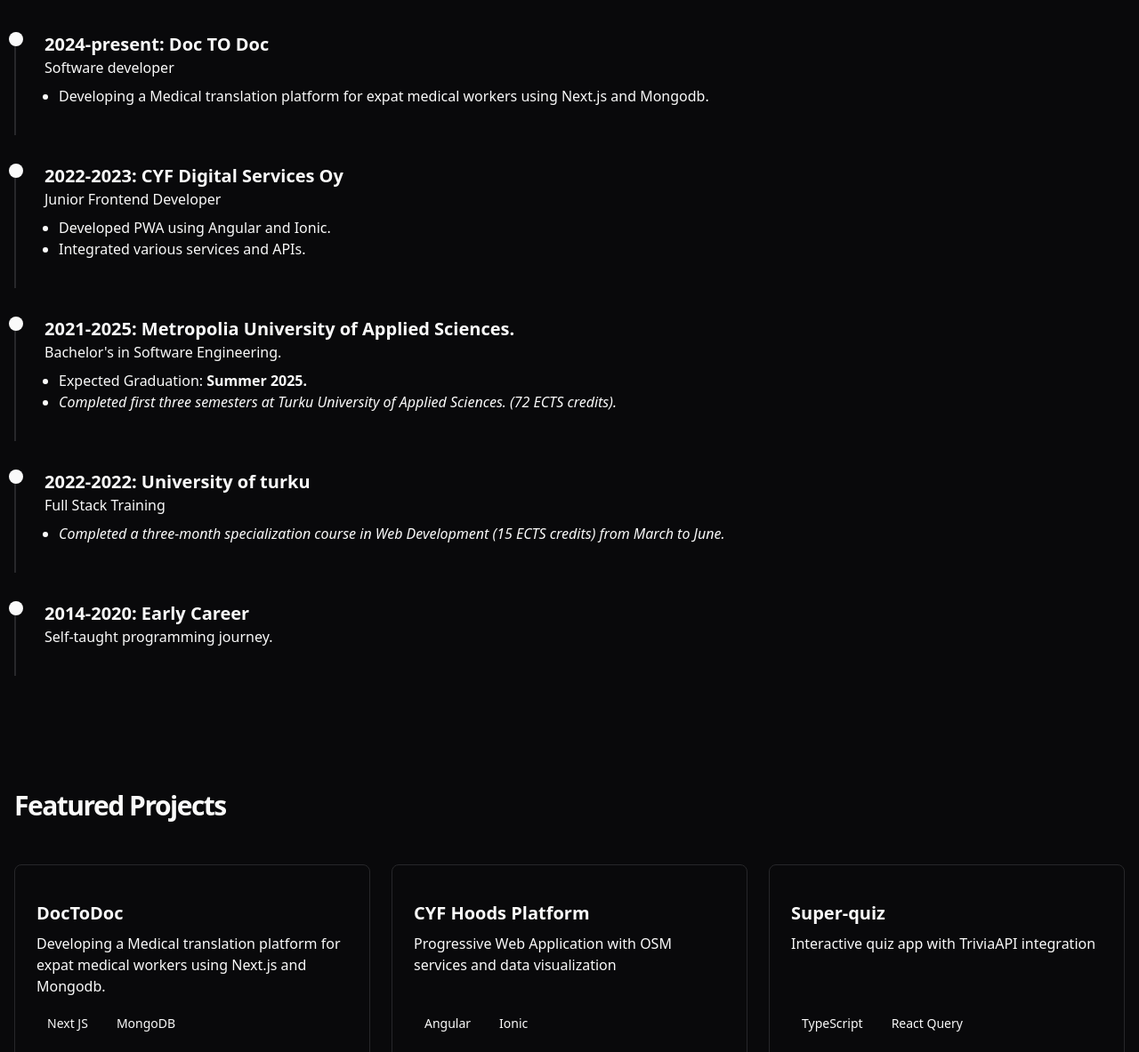
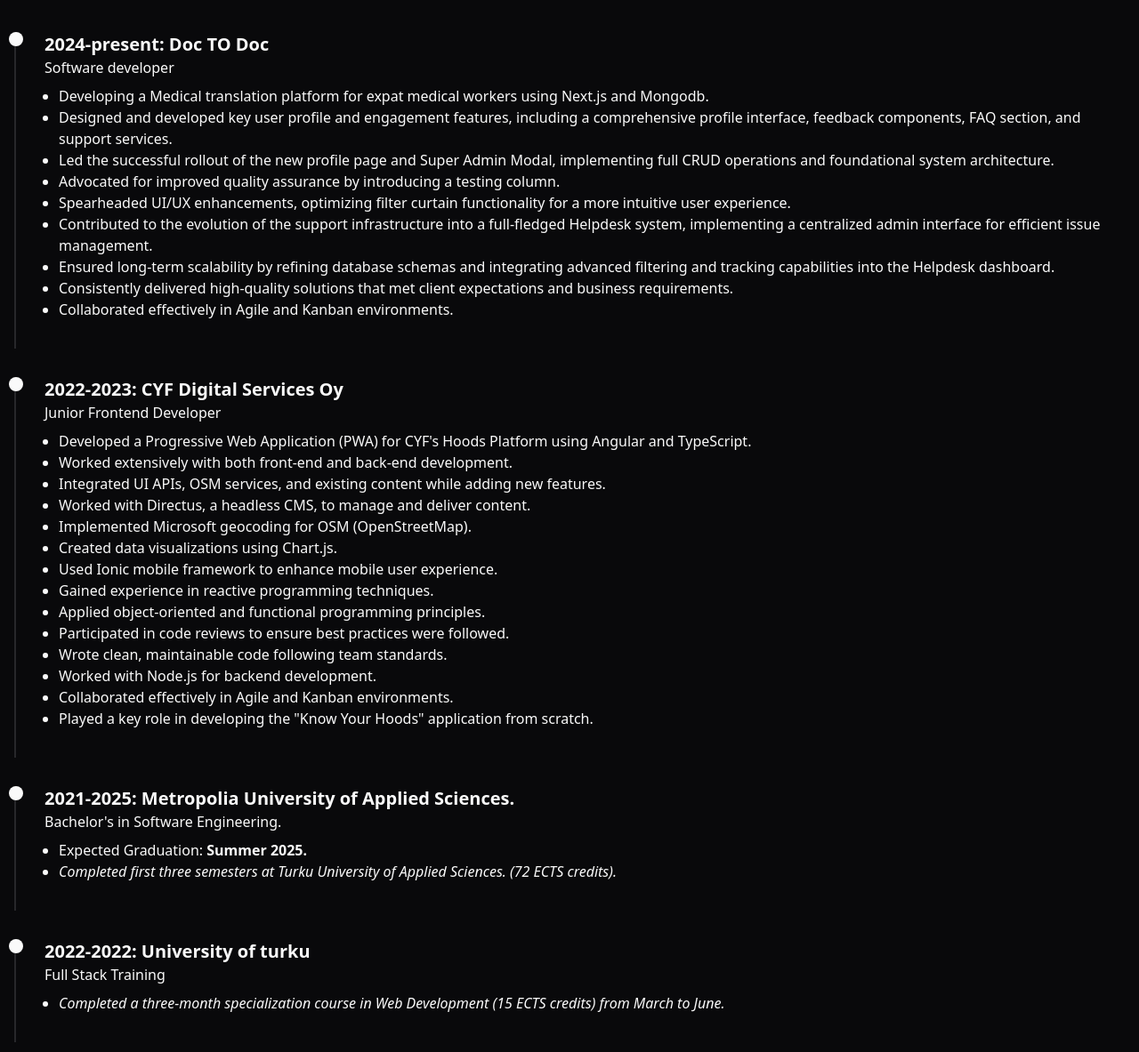
Before and after one commit to niran0manu/CV, a plain HTML site: page index.html in a window 1280 px wide. Shown: the part 897-2080 px from the top of the page at 89% size. Drawn offline with nearby package versions, Linux system fonts and the light colour scheme.

Commit message:
More info

```diff
--- a/index.html
+++ b/index.html
@@ -17,7 +17,7 @@
         <div class="w-full flex h-14 items-center justify-between px-4"> <!-- Full width container with padding -->
             <div class="flex items-center">
                 <a class="flex items-center space-x-2 p-4" href="#home" onclick="smoothScroll(event, 'home')">
-                    <span id="logo" class="font-bold text-xl"><b><em>NIRANJAN</em></b></span>
+                    <span id="logo" class="font-bold text-xl"><b>NIRANJAN</b></span>
                 </a>
             </div>
 
@@ -93,15 +93,36 @@
                     <p class="text-muted-foreground">Software developer</p>
                     <ul class="mt-2 list-disc pl-4 text-muted-foreground">
                         <li>Developing a Medical translation platform for expat medical workers using Next.js and Mongodb.</li>
+                        <li>Designed and developed key user profile and engagement features, including a comprehensive profile interface, feedback components, FAQ section, and support services.</li>
+                        <li>Led the successful rollout of the new profile page and Super Admin Modal, implementing full CRUD operations and foundational system architecture.</li>
+                        <li>Advocated for improved quality assurance by introducing a testing column.</li>
+                        <li>Spearheaded UI/UX enhancements, optimizing filter curtain functionality for a more intuitive user experience.</li>
+                        <li>Contributed to the evolution of the support infrastructure into a full-fledged Helpdesk system, implementing a centralized admin interface for efficient issue management.</li>
+                        <li>Ensured long-term scalability by refining database schemas and integrating advanced filtering and tracking capabilities into the Helpdesk dashboard.</li>
+                        <li>Consistently delivered high-quality solutions that met client expectations and business requirements.</li>
+                        <li>Collaborated effectively in Agile and Kanban environments.</li>
+</ul>
 
-                    </ul>
+
                 </div>
                 <div class="timeline-item">
                     <h3 class="text-xl font-bold">2022-2023: CYF Digital Services Oy</h3>
                     <p class="text-muted-foreground">Junior Frontend Developer</p>
                     <ul class="mt-2 list-disc pl-4 text-muted-foreground">
-                        <li>Developed PWA using Angular and Ionic.</li>
-                        <li>Integrated various services and APIs.</li>
+                        <li>Developed a Progressive Web Application (PWA) for CYF's Hoods Platform using Angular and TypeScript.</li>
+                        <li>Worked extensively with both front-end and back-end development.</li>
+                        <li>Integrated UI APIs, OSM services, and existing content while adding new features.</li>
+                        <li>Worked with Directus, a headless CMS, to manage and deliver content.</li>
+                        <li>Implemented Microsoft geocoding for OSM (OpenStreetMap).</li>
+                        <li>Created data visualizations using Chart.js.</li>
+                        <li>Used Ionic mobile framework to enhance mobile user experience.</li>
+                        <li>Gained experience in reactive programming techniques.</li>
+                        <li>Applied object-oriented and functional programming principles.</li>
+                        <li>Participated in code reviews to ensure best practices were followed.</li>
+                        <li>Wrote clean, maintainable code following team standards.</li>
+                        <li>Worked with Node.js for backend development.</li>
+                        <li>Collaborated effectively in Agile and Kanban environments.</li>
+                        <li>Played a key role in developing the "Know Your Hoods" application from scratch.</li>
                     </ul>
                 </div>
                 <div class="timeline-item">
@@ -132,18 +153,18 @@
         <section id="projects" class="container mx-auto px-4 py-16">
             <h2 class="mb-12 text-3xl font-bold tracking-tighter">Featured Projects</h2>
 
-            <div class="grid gap-6 md:grid-cols-2 lg:grid-cols-3">
+            <div class="mb-8">
+                <h3 class="text-xl font-semibold mb-6 border-b pb-2">Professional Experience</h3>
+                <div class="grid gap-6 md:grid-cols-2">
                     <!-- DocToDoc Card -->
-                <div class="card p-6 flex flex-col h-full">
-                    <div class="mb-4 overflow-hidden rounded-lg">
-                        <!-- Image placeholder commented out -->
-                    </div>
+                    <div class="card p-6 flex flex-col h-full border border-gray-200 rounded-lg shadow-sm">
+
                         <h3 class="text-xl font-bold">DocToDoc</h3>
                         <div class="flex-grow">
-                        <p class="mt-2 text-muted-foreground">Developing a Medical translation platform for expat medical workers using Next.js and Mongodb.</p>
+                            <p class="mt-2 text-muted-foreground">Developing a Medical translation platform for expat medical workers using Next.js and MongoDB.</p>
                         </div>
                         <div class="mt-4 flex flex-wrap gap-2">
-                        <span class="rounded-full bg-secondary px-3 py-1 text-sm">Next JS </span>
+                            <span class="rounded-full bg-secondary px-3 py-1 text-sm">Next JS</span>
                             <span class="rounded-full bg-secondary px-3 py-1 text-sm">MongoDB</span>
                         </div>
                         <div class="mt-6 flex gap-4">
@@ -154,7 +175,7 @@
                                 </svg>
                                 Repo
                             </a>
-                        <a href="https://doctodoc.example.com" class="flex items-center gap-1 text-sm font-medium border border-gray-200 rounded px-3 py-2 transition-all duration-200 hover:bg-gray-50 hover:border-gray-300 hover:shadow-sm">
+                            <a href="https://doc2docdemo-v1.vercel.app/" class="flex items-center gap-1 text-sm font-medium border border-gray-200 rounded px-3 py-2 transition-all duration-200 hover:bg-gray-50 hover:border-gray-300 hover:shadow-sm">
                                 <svg xmlns="http://www.w3.org/2000/svg" width="18" height="18" viewBox="0 0 24 24" fill="none" stroke="currentColor" stroke-width="2" stroke-linecap="round" stroke-linejoin="round" class="lucide lucide-globe">
                                     <circle cx="12" cy="12" r="10"></circle>
                                     <line x1="2" x2="22" y1="12" y2="12"></line>
@@ -166,10 +187,8 @@
                     </div>
 
                     <!-- CYF Hoods Platform Card -->
-                <div class="card p-6 flex flex-col h-full">
-                    <div class="mb-4 overflow-hidden rounded-lg">
-                        <!-- Image placeholder commented out -->
-                    </div>
+                    <div class="card p-6 flex flex-col h-full border border-gray-200 rounded-lg shadow-sm">
+
                         <h3 class="text-xl font-bold">CYF Hoods Platform</h3>
                         <div class="flex-grow">
                             <p class="mt-2 text-muted-foreground">Progressive Web Application with OSM services and data visualization</p>
@@ -189,12 +208,15 @@
                             <!-- Live site link commented out -->
                         </div>
                     </div>
+                </div>
+            </div>
 
+            <div>
+                <h3 class="text-xl font-semibold mb-6 border-b pb-2">Personal Projects</h3>
+                <div class="grid gap-6 md:grid-cols-2 lg:grid-cols-3">
                     <!-- Super-quiz Card -->
-                <div class="card p-6 flex flex-col h-full">
-                    <div class="mb-4 overflow-hidden rounded-lg">
-                        <!-- Image placeholder commented out -->
-                    </div>
+                    <div class="card p-6 flex flex-col h-full border border-gray-200 rounded-lg shadow-sm">
+
                         <h3 class="text-xl font-bold">Super-quiz</h3>
                         <div class="flex-grow">
                             <p class="mt-2 text-muted-foreground">Interactive quiz app with TriviaAPI integration</p>
@@ -220,6 +242,9 @@
                                 Live Site
                             </a>
                         </div>
+                    </div>
+
+                    <!-- You can add more personal projects here -->
                 </div>
             </div>
         </section>
```
Lines whose indentation alone changed are shown as unchanged.
